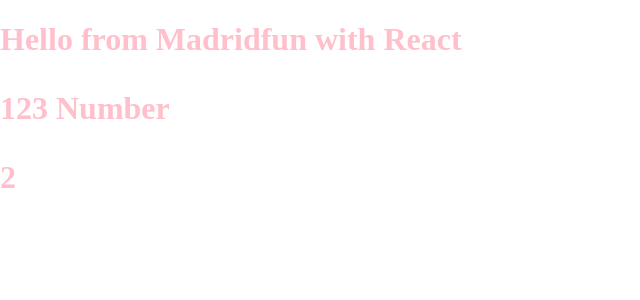
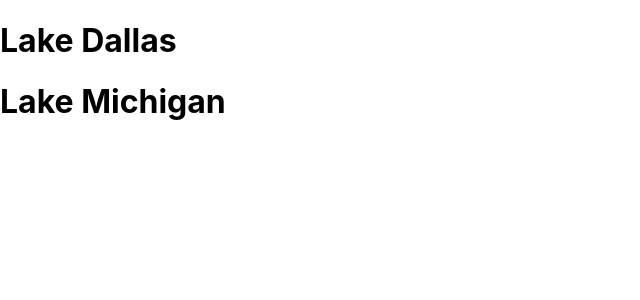
Before and after one commit to jw6/refresh-react, a React (Create React App) app: page / in a window 1280 px wide. Shown: the top 300 px of the page, without its empty margins (0-640 px from the left). Built offline with nearby package versions, Linux system fonts and the light colour scheme.

Commit message:
composing components, wrapping a component

```diff
--- a/src/index.js
+++ b/src/index.js
@@ -3,6 +3,19 @@
 import './index.css';
 
 let city = "Madrid"
+
+function Lake ({ name }) {
+  return <h1>{name}</h1>
+}
+
+function App () {
+  return (
+    <div>
+      <Lake name="Lake Dallas" />
+      <Lake name="Lake Michigan" />
+    </div>
+  )
+}
 
 function Hello(props){
   console.log(Object.keys(props));
@@ -19,6 +32,7 @@
 }
 
 ReactDOM.render(
-  <Hello library="React" number={123}/>,
+  // <Hello library="React" number={123}/>,
+  <App />,
   document.getElementById('root')
 );
```
